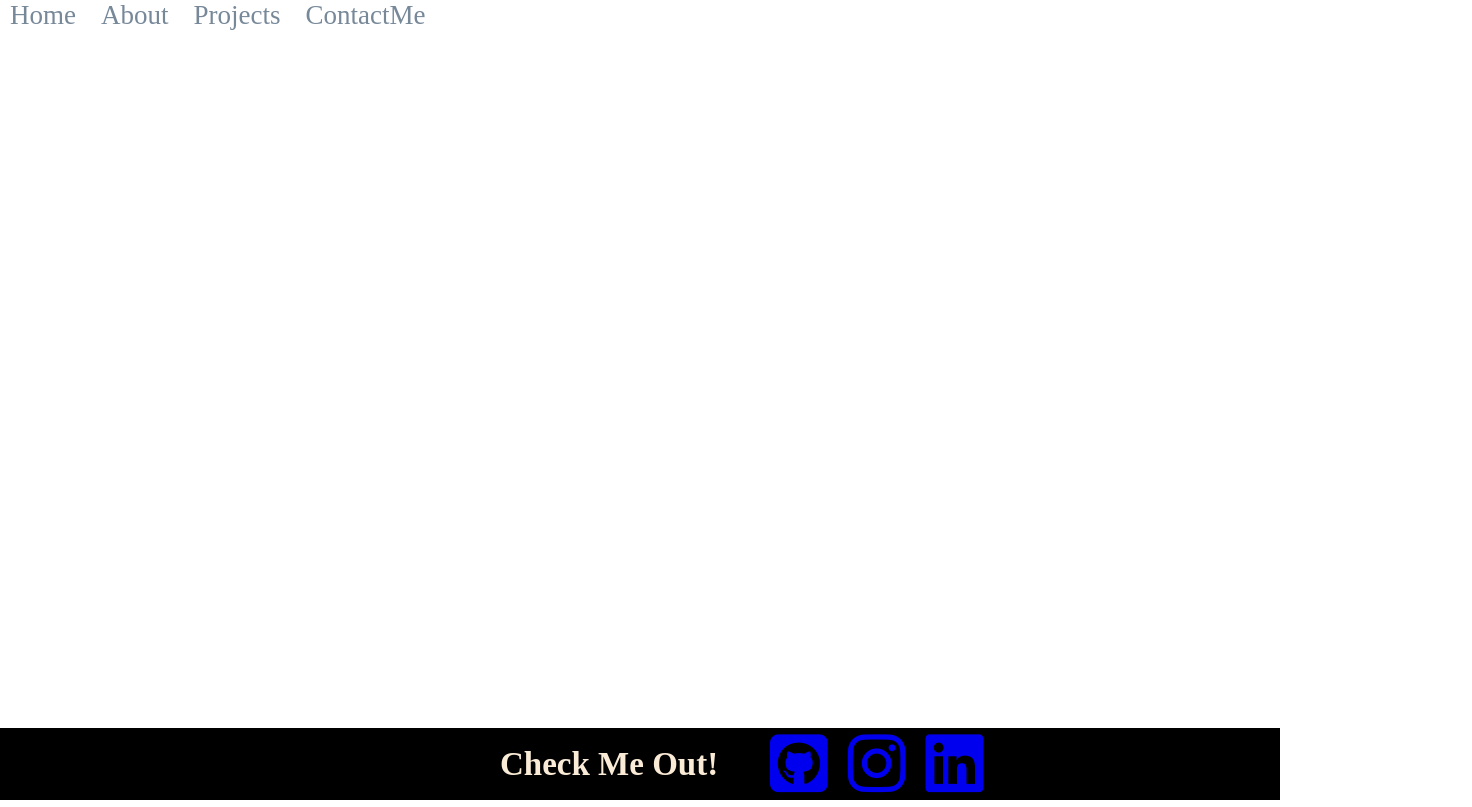
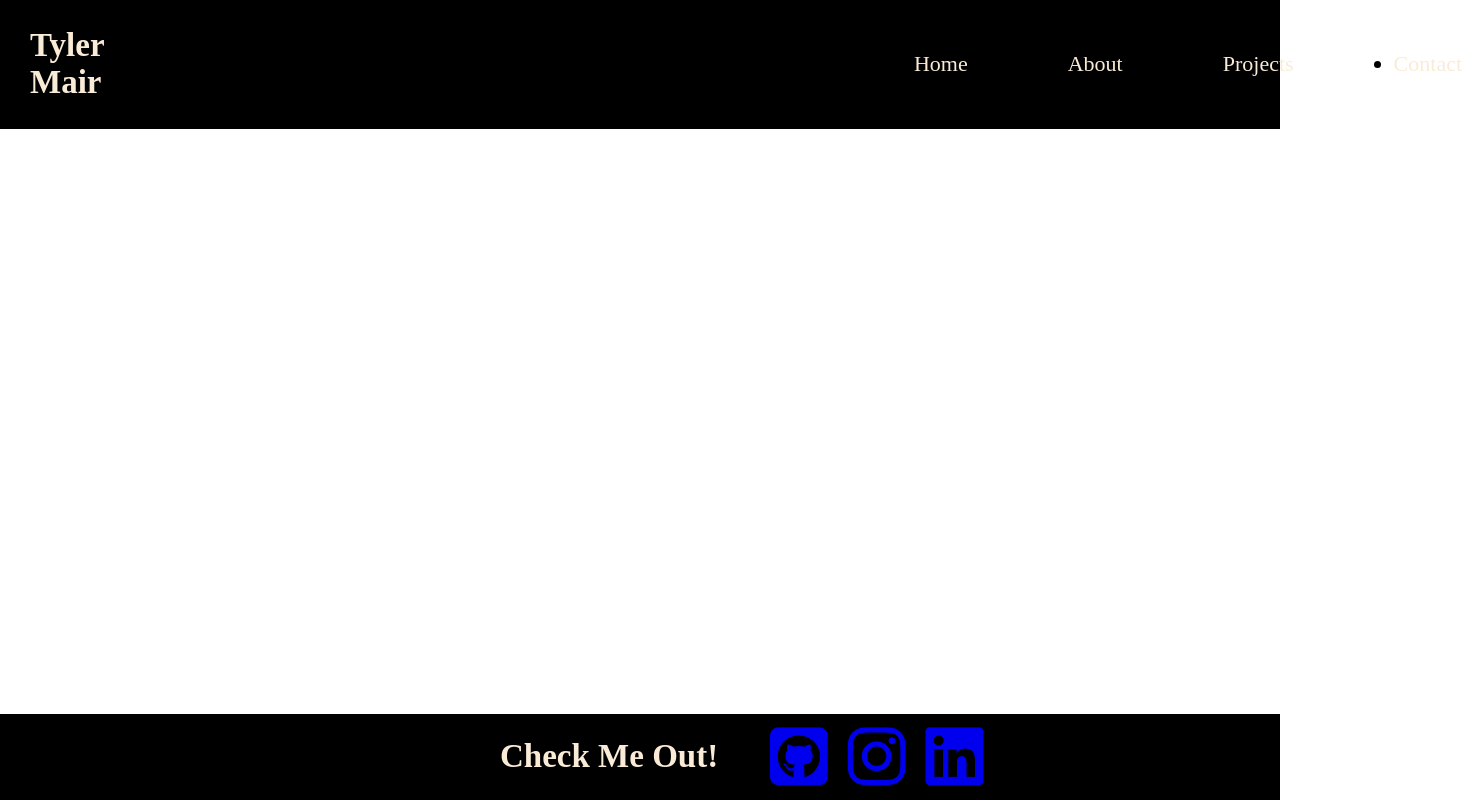
Before and after one commit to tmair1012/ReactPort-20, a React (Create React App) app in the folder tyler-port/: page / in a window 1280 px wide. Shown: the whole page, 1472 px wide, since content can reach past the window. Built offline with nearby package versions, Linux system fonts and the light colour scheme; a web font is replaced by a local one.

Commit message:
navbar styling

```diff
--- a/tyler-port/src/App.js
+++ b/tyler-port/src/App.js
@@ -16,7 +16,7 @@ function App() {
         return <About />;
       case "Project":
         return <Project />;
-      case "ContactMe":
+      case "Contact":
         return <ContactMe />;
     }
   };
--- a/tyler-port/src/Components/Nav/index.js
+++ b/tyler-port/src/Components/Nav/index.js
@@ -1,11 +1,13 @@
 import React from "react";
 
 function Nav(props) {
-    const pages = ['Home', 'About', 'Projects', 'ContactMe']
+    const pages = ['Home', 'About', 'Projects', 'Contact']
   return (
+    <header className='port-head'>
+        <h2>Tyler Mair</h2>
     <ul className='nav-item'>
         {pages.map(pages => (
-            <li className='nav-item' key={pages}>
+            <li className='nav-item-list' key={pages}>
                 <a
                 href={'#' + pages.toLowerCase()}
                 onClick={() => props.pageChanger(pages)}
@@ -18,6 +20,7 @@ function Nav(props) {
             </li>
         ))}
     </ul>
+    </header>
   );
 }
 
--- a/tyler-port/src/index.css
+++ b/tyler-port/src/index.css
@@ -9,42 +9,33 @@ code {
   font-family: source-code-pro, Menlo, Monaco, Consolas, 'Courier New',
     monospace;
 }
-.navigation{
-  background-color:darkslategrey;
-  margin: none;
-  height: 80px;
-  display: flex;
+
+.port-head{
+  background-color: black;
+  size: 4.5rem;
+  padding:0;
+  display:flex
+}
+.port-head h2 {
+  color: antiquewhite;
+  margin-left: 30px;
 }
 
-.navigation h2{
-  color:dimgray;
-  font-size: 30px;
-  padding: 0px;
-  margin-left: 10px;
+.nav-item{
+  padding: 10px;
+  margin: right;
+  margin-left: 700px;
+  display:flex;
+  align-items: center;
 }
 
-.navigation ul{
-  float: right;
-  margin-left: 900px;
-}
-.nav-item {
-  font-size: 27px;
-  display: inline;
-  padding: 5px;
-  margin-right: 15px;
+.nav-item-list {
+ margin-inline-start: 100px;
 }
 
-.nav-item a{
+.nav-item-list a {
   text-decoration: none;
-  color:lightslategray;
-}
-
-.navActive {
-  color: var(--secondary);
-}
-
-span[role='img'] {
-  cursor: default;
+  color:antiquewhite;
 }
 
 .port-foot {
@@ -52,7 +43,7 @@ span[role='img'] {
     position: absolute;
     bottom: 0;
     width: 100%;
-    height: 4.5rem;
+    height: 5.4rem;
     align-items: center;
     background-color:black;
 }
```
